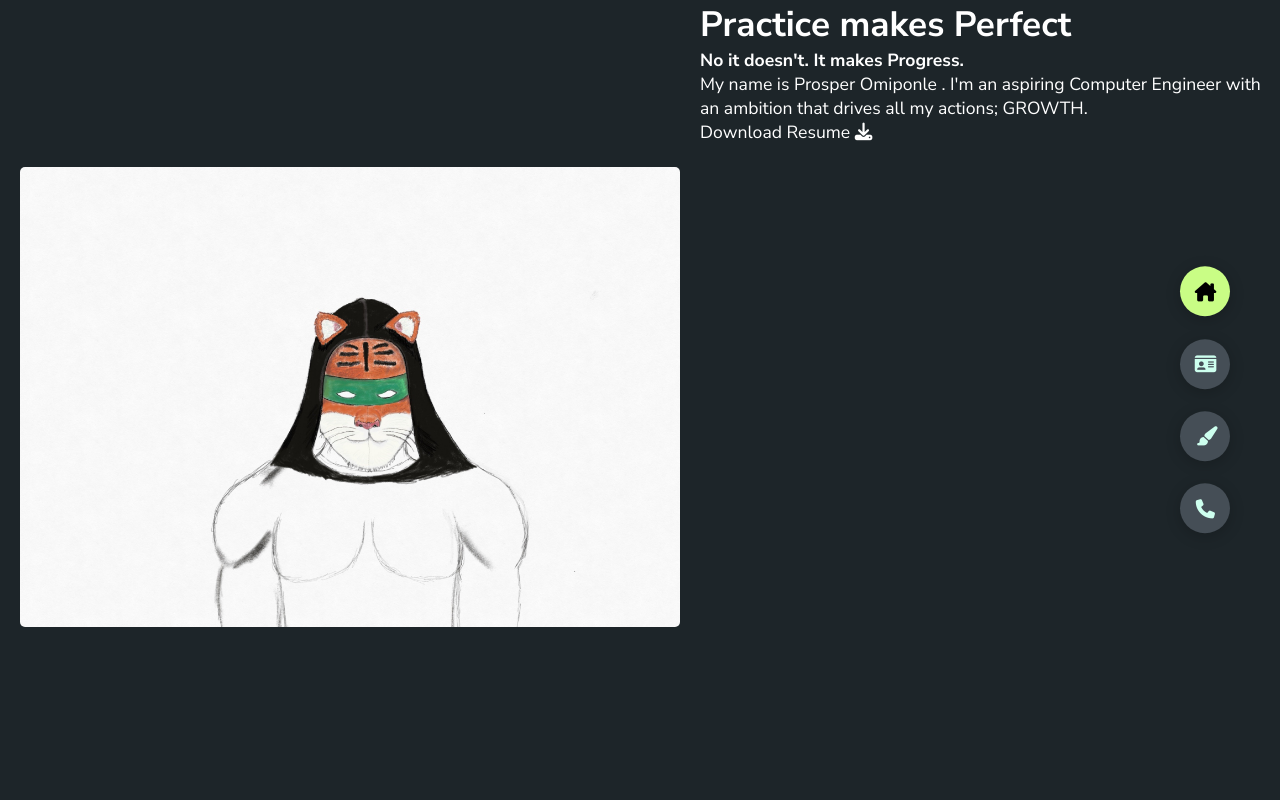
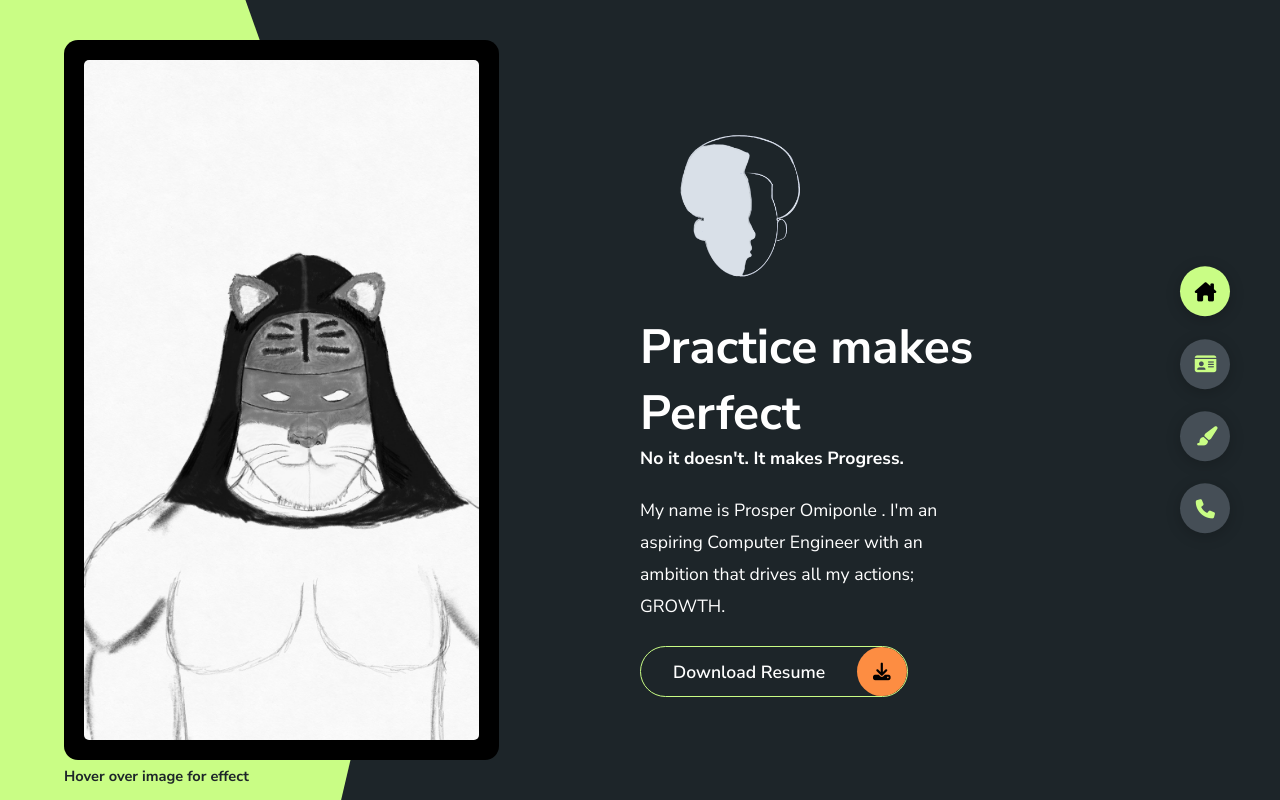
Before and after one commit to pro-sper/Prosper-04, a plain HTML site: page index.html in a window 1280 px wide. Drawn offline with Linux system fonts and the light colour scheme.

Commit message:
Added logo using 'filters' tool for CSS.

```diff
--- a/index.html
+++ b/index.html
@@ -24,15 +24,19 @@
 
         <div class="header-content">
             <div class="left-header">
-                <div class="h-shape"></div>
+                <div class= "h-shape"></div>
                 <div class="image">
-                    <img src="images/Stealth-Drawing-Unfinished.jpg" alt="spero logo"
+                    <img src="images/Stealth-Drawing-Unfinished.jpg" alt="WIP Stealth drawing"
                     width="700"
                     height="500"
                     />
+                    <div class = "hover-text"><h5>Hover over image for effect</h5></div>
                 </div>
             </div>
             <div class="right-header">
+                <div class="sperologo"><img src="images/Spero_NoBkgrnd.PNG" alt="spero logo"
+                    width="200"
+                    /></div>
                 <h1 class="name">
                     Practice makes Perfect
                 </h1>
@@ -42,10 +46,12 @@
                 <p>
                     My name is <span> Prosper Omiponle </span> . I'm an aspiring Computer Engineer with an ambition that drives all my actions; GROWTH.
                 </p>
-                <a href="" class = "main-btn">
-                    <span class = "btn-text"> Download Resume </span>
-                    <span class = "btn-icon"> <i class="fa-solid fa-download"></i> </span>
-                </a>
+                <div class="btn-con">
+                    <a href="" class = "main-btn">
+                        <span class = "btn-text"> Download Resume </span>
+                        <span class = "btn-icon"> <i class="fa-solid fa-download"></i> </span>
+                    </a>
+                </div>
             </div>
         </div>
     </header>
--- a/styles/styles.scss
+++ b/styles/styles.scss
@@ -8,7 +8,7 @@
 
 :root{
     --color-primary: #1d2529;
-    --color-secondary: rgb(205, 255, 238);
+    --color-torq: rgb(205, 255, 238);
     --color-white: #FFFFFF;
     --color-black: #000;
     --color-grey-0: #f8f8f8;
@@ -18,7 +18,8 @@
     --color-grey-4: #454e56;
     --color-grey-5: #2a2e35;
     --color-grey-6: #12181b;
-    --color-oranger: rgb(201, 253, 133);
+    --color-secondary: rgb(201, 253, 133);
+    --color-oranger: #fd8d42;
     --br-sm-2: 14px;
     --box-shadow-1: 0 3px 15px rgba(0,0,0,0.2);
 }
@@ -110,7 +111,7 @@ section{
     // border-radius: 25px;}
 
     .active-btn{
-        background-color: var(--color-oranger) !important;
+        background-color: var(--color-secondary) !important;
         transition: all .4s ease-in-out;
         i{
             color: var(--color-black) !important;
@@ -146,16 +147,106 @@ section{
         display: flex;
         align-items: center;
         position: relative;
-        .h-shspe{
+        .h-shape{
             transition: all .4s ease-in-out;
             width: 65%;
             height: 100%;
-            background-color: var(--color-oranger);
+            background-color: var(--color-secondary);
             position: absolute;
             left: 0;
             top: 0;
             z-index: -1;
-            // clip-path: ;
+            clip-path: polygon(0 0, 59% 0, 100% 60%, 82% 100%, 0% 100%);
+        }
+        .image{
+            border-radius: var(--br-sm-2);
+            height: 90%;
+            width: 68%;
+            margin-left: 4rem;
+            background-color: var(--color-black);
+            transition: all .4s ease-in-out;
+            img{
+                width: 100%;
+                height: 100%;
+                object-fit: cover;
+                transition: all .4s ease-in-out;
+                filter: grayscale(100%);
+                &:hover{
+                    filter: grayscale(0);
+                }
+            }
+            .hover-text{
+                color: var(--color-primary);
+            }
+        }
+    }
+
+    .right-header{
+        display: flex;
+        flex-direction: column;
+        justify-content: center;
+        padding-right: 18rem;
+
+        .sperologo{
+            img{
+                filter: invert(96%) sepia(3%) saturate(959%) hue-rotate(184deg) brightness(93%) contrast(95%);
+            }
+        }
+        .name{
+            font-size: 3rem;
+            span{
+                color: var(--color-secondary);
+            }
+        }
+        p{
+            margin: 1.5rem 0;
+            line-height: 2rem;
         }
     }
 }
+
+// Independent Components
+.btn-con{
+    display: flex;
+    align-self: flex-start;
+}
+.main-btn{
+    border-radius: 30px;
+    color: inherit;
+    font-weight: 600;
+    position: relative;
+    border: 1px solid var(--color-secondary);
+    display: flex;
+    align-items: center;
+    overflow: hidden;
+    .btn-text{
+        padding: 0 2rem;
+    }
+    .btn-icon{
+        background-color: var(--color-oranger);
+        i{
+            color: var(--color-black) !important;
+        }
+        display: flex;
+        justify-content: center;
+        border-radius: 50%;
+        padding: 1rem;
+    }
+    &::before{
+        content: '';
+        position:absolute;
+        top: 0;
+        right: 0;
+        transform: translateX(100%);
+        transition: all .4s ease-out;
+        z-index: -1;
+    }
+    &:hover{
+        &::before{
+            width:100%;
+            height: 100%;
+            background-color: var(--color-oranger);
+            transform: translateY(0);
+        }
+    }
+}
```
Also changed, not shown: images/Spero_NoBkgrnd.PNG (added), styles/styles.css, 1 other file.
